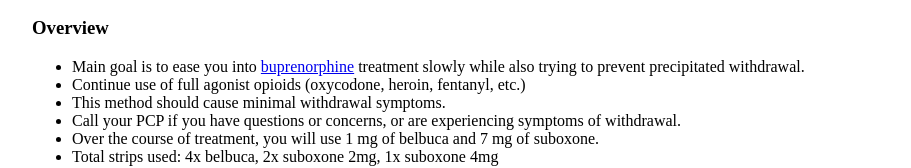
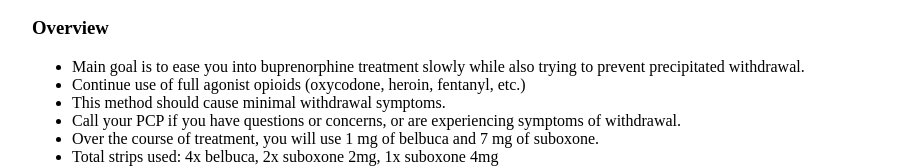
Before and after one commit to todrobbins/bupecalc, a SvelteKit app: page / in a window 1280 px wide. Shown: the part 143-311 px from the top of the page, without its empty margins (160-1071 px from the left). Built offline with nearby package versions, Linux system fonts and the light colour scheme.

Commit message:
Revert "add buprenorphine wikipedia link for context"
This reverts commit 5f07e76f9152443bbb89364e5741d5e654d371b0.

```diff
--- a/src/routes/+page.svelte
+++ b/src/routes/+page.svelte
@@ -70,7 +70,7 @@
 		<div class="instructions">
 			<ul>
 				<li>
-					Main goal is to ease you into <a href="https://en.m.wikipedia.org/wiki/Buprenorphine">buprenorphine</a> treatment slowly while also trying to prevent
+					Main goal is to ease you into buprenorphine treatment slowly while also trying to prevent
 					precipitated withdrawal.
 				</li>
 				<li>Continue use of full agonist opioids (oxycodone, heroin, fentanyl, etc.)</li>
```
